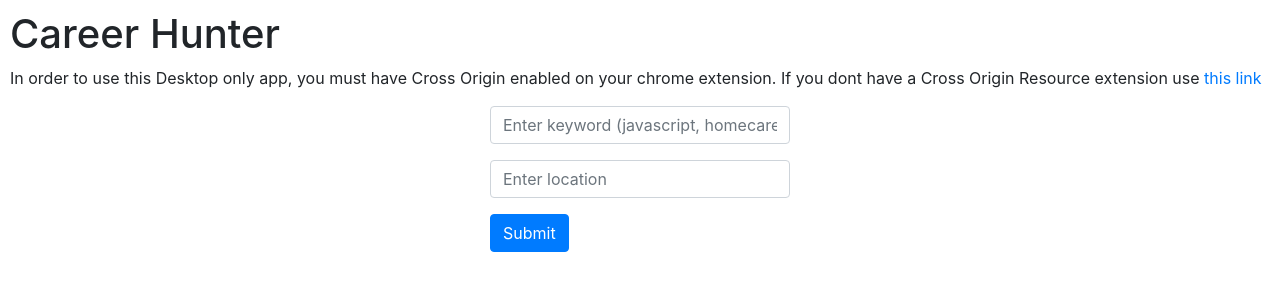
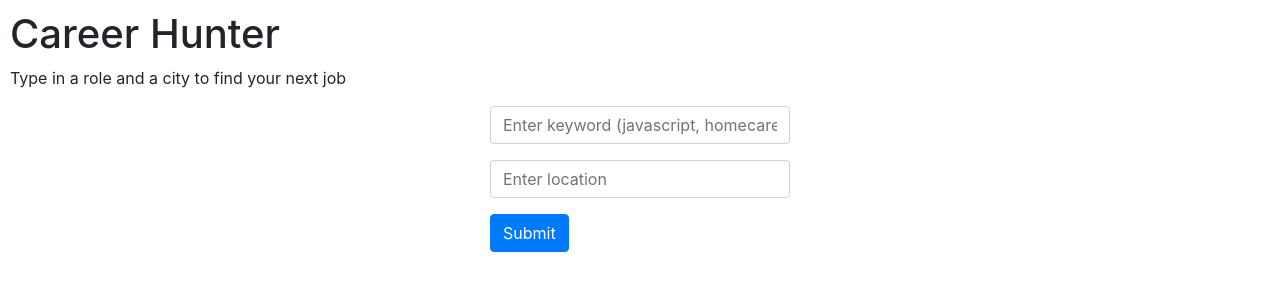
Before and after one commit to Nwillia3/careerhunter, a React (Create React App) app: page / in a window 1280 px wide. Shown: the top 300 px of the page. Built offline with nearby package versions, Linux system fonts and the light colour scheme.

Commit message:
adjusted cors

```diff
--- a/src/App.js
+++ b/src/App.js
@@ -47,21 +47,7 @@ class App extends Component {
     return (
       <div className="Container" style={{ padding: 10 }}>
         <h1>Career Hunter</h1>
-        <p>
-          In order to use this Desktop only app, you must have Cross Origin
-          enabled on your chrome extension. If you dont have a Cross Origin
-          Resource extension use
-          <span>
-            <a
-              style={{ textDecoration: "none" }}
-              href="https://chrome.google.com/webstore/detail/allow-control-allow-origi/nlfbmbojpeacfghkpbjhddihlkkiljbi?hl=en"
-              target="_blank"
-              rel="noopener noreferrer"
-            >
-              <span> this link</span>
-            </a>
-          </span>
-        </p>
+        <p>Type in a role and a city to find your next job</p>
         <div className="mx-auto" style={{ width: 300, paddingBottom: 30 }}>
           <Form getJobs={this.getJobs} />
         </div>
```
